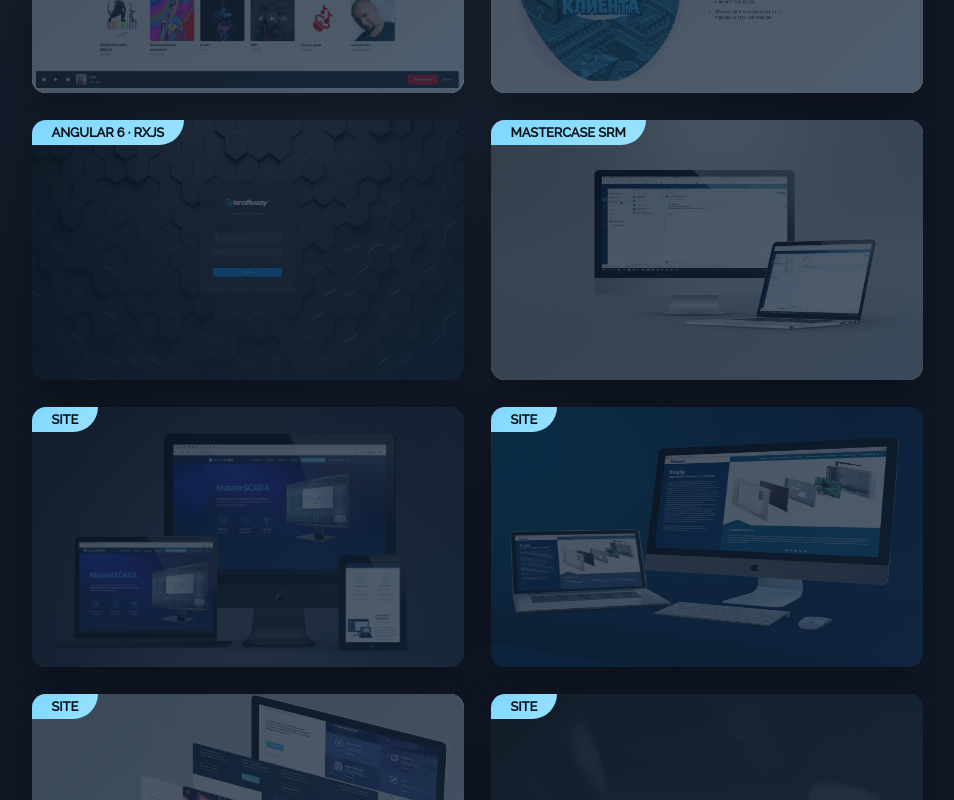
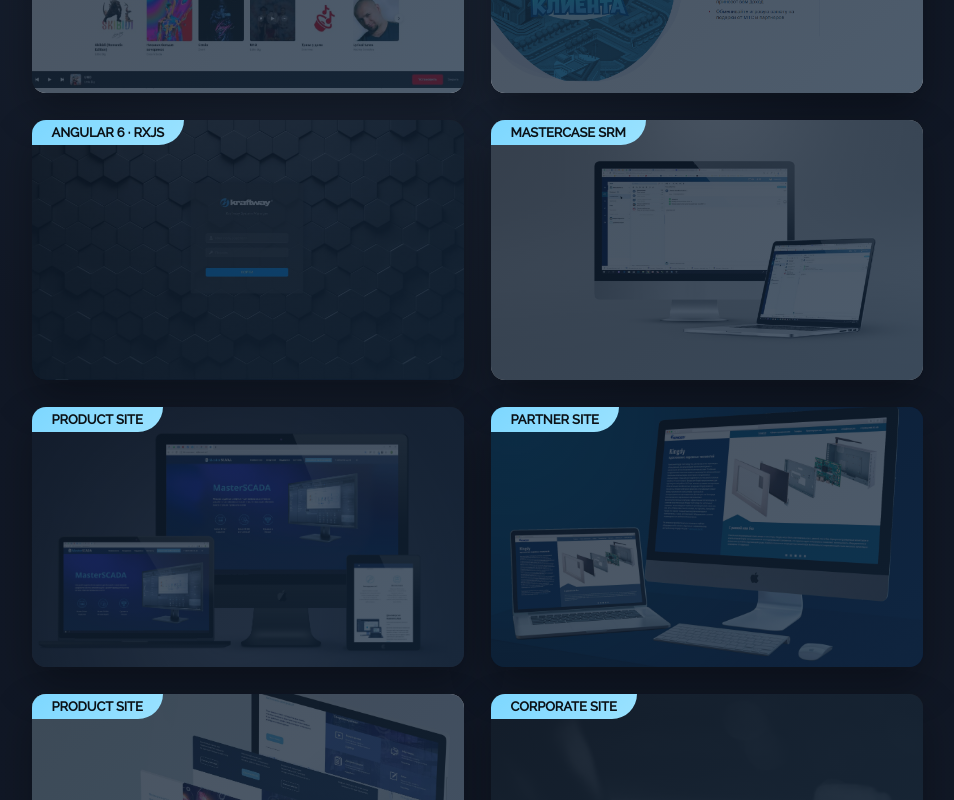
Before and after one commit to dyzz24/portfolio, a React (Vite) app: page / in a window 1280 px wide. Shown: the part 2320-3120 px from the top of the page, without its empty margins (163-1117 px from the left). Built offline with nearby package versions, Linux system fonts and the light colour scheme.

Commit message:
improvements

```diff
--- a/src/components/footer/footer.scss
+++ b/src/components/footer/footer.scss
@@ -194,7 +194,6 @@ footer {
   }
   .social_row {
     flex-wrap: wrap;
-    align-items: flex-start;
   }
 }
 
--- a/src/pages/main-page/skills/index.tsx
+++ b/src/pages/main-page/skills/index.tsx
@@ -36,7 +36,7 @@ const skillsConfig: SkillConfig[] = [
 ]
 
 export const Skills: React.FC<IWithRefChildren> = ({ refElement }) => {
-    const orderedSkills = React.useMemo(
+    const orderedSkills = React.useMemo<SkillConfig[]>(
         () => [...skillsConfig].sort((a, b) => b.percent - a.percent),
         []
     )
--- a/src/pages/main-page/works/index.tsx
+++ b/src/pages/main-page/works/index.tsx
@@ -17,7 +17,15 @@ import softek from '../../../img/softek.png'
 import dcCms from '../../../img/dc_cms.jpg'
 import dcPartners from '../../../img/dc_partners.jpg'
 
-const worksConfig = [
+type WorkItem = {
+    name: string
+    activeTitle?: string
+    linkTo?: string
+    externalReference?: string
+    labelImg: string
+}
+
+const worksConfig: WorkItem[] = [
     {
         activeTitle: 'React · TypeScript · GraphQL',
         name: 'Access Digital® Banking platform',
@@ -69,25 +77,25 @@ const worksConfig = [
     },
     {
         name: 'MasterSCADA flagship product site',
-        activeTitle: 'Site',
+        activeTitle: 'Product site',
         linkTo: '',
         labelImg: masterscada,
     },
     {
         name: "Kingdy partner site",
-        activeTitle: 'Site',
+        activeTitle: 'Partner site',
         linkTo: '',
         labelImg: kngdy,
     },
     {
         name: 'MasterOPC product presentation',
-        activeTitle: 'Site',
+        activeTitle: 'Product site',
         linkTo: '',
         labelImg: mpoc,
     },
     {
         name: 'Engineering systems installation website',
-        activeTitle: 'Site',
+        activeTitle: 'Corporate site',
         linkTo: '',
         labelImg: header,
         externalReference: 'http://engineer37.ru/',
@@ -95,14 +103,14 @@ const worksConfig = [
 ]
 
 export const Works: React.FC<IWithRefChildren> = ({ refElement }) => {
-    const works = React.useMemo(() => worksConfig, [])
+    const works = React.useMemo<WorkItem[]>(() => worksConfig, [])
 
     return (
         <section className="work_section" ref={refElement}>
             <div className={'workWrapper'}>
                 {works.map((el) => (
                     <div className={'work__prev'} key={el.name}>
-                        <FRRImg src={el.labelImg as string} />
+                        <FRRImg src={el.labelImg as string} alt={el.name} />
                         {el.activeTitle && (
                             <div className="work_title active">
                                 {el.activeTitle}
--- a/src/pages/main-page/works/works.scss
+++ b/src/pages/main-page/works/works.scss
@@ -47,6 +47,8 @@
     left: 0;
     width: 100%;
     height: 100%;
+    object-fit: cover;
+    object-position: center;
   }
 
   div {
--- a/src/styles/_adaptive.scss
+++ b/src/styles/_adaptive.scss
@@ -1,7 +1,15 @@
 @use "./default.scss" as *;
 
+$section-padding-desktop: 144px 260px;
+$section-padding-1680: 100px 180px;
+$section-padding-1500: 100px 140px;
+$section-padding-1400: 80px 100px;
+$section-padding-1100: 80px 60px;
+$section-padding-900: 40px 40px;
+$section-padding-768: 20px 10px;
+
 section {
-  @include paddings(144px, 260px);
+  @include paddings(nth($section-padding-desktop, 1), nth($section-padding-desktop, 2));
   box-sizing: border-box;
 }
 
@@ -30,7 +38,7 @@ section {
 
 @media screen and (max-width: 1680px) {
   section {
-    @include paddings(100px, 180px);
+    @include paddings(nth($section-padding-1680, 1), nth($section-padding-1680, 2));
   }
 
   .work__prev {
@@ -52,7 +60,7 @@ section {
   }
 
   section {
-    @include paddings(100px, 140px);
+    @include paddings(nth($section-padding-1500, 1), nth($section-padding-1500, 2));
   }
   .separator {
     height: 130px;
@@ -73,7 +81,7 @@ section {
     font-size: 18px;
   }
   section {
-    @include paddings(80px, 100px);
+    @include paddings(nth($section-padding-1400, 1), nth($section-padding-1400, 2));
   }
   h2,
   .separator h2 {
@@ -135,7 +143,7 @@ section {
 
 @media screen and (max-width: 1100px) {
   section {
-    @include paddings(80px, 60px);
+    @include paddings(nth($section-padding-1100, 1), nth($section-padding-1100, 2));
   }
 
   .all_skills {
@@ -198,7 +206,7 @@ section {
   }
 
   section {
-    @include paddings(40px, 40px);
+    @include paddings(nth($section-padding-900, 1), nth($section-padding-900, 2));
   }
   h2,
   .separator h2 {
@@ -313,7 +321,7 @@ section {
   }
 
   section {
-    @include paddings(20px, 10px);
+    @include paddings(nth($section-padding-768, 1), nth($section-padding-768, 2));
   }
 
   .line_l {
--- a/src/styles/_default.scss
+++ b/src/styles/_default.scss
@@ -11,12 +11,3 @@
   box-sizing: border-box;
   padding: $tops $lefts;
 }
-
-@mixin h2_txt($fs, $ls) {
-  line-height: 1.5;
-  font-size: $fs;
-  letter-spacing: $ls;
-  font-family: "Raleway-Medium", serif;
-  font-weight: 700;
-  color: var(--main-yellow-text-color);
-}
```
